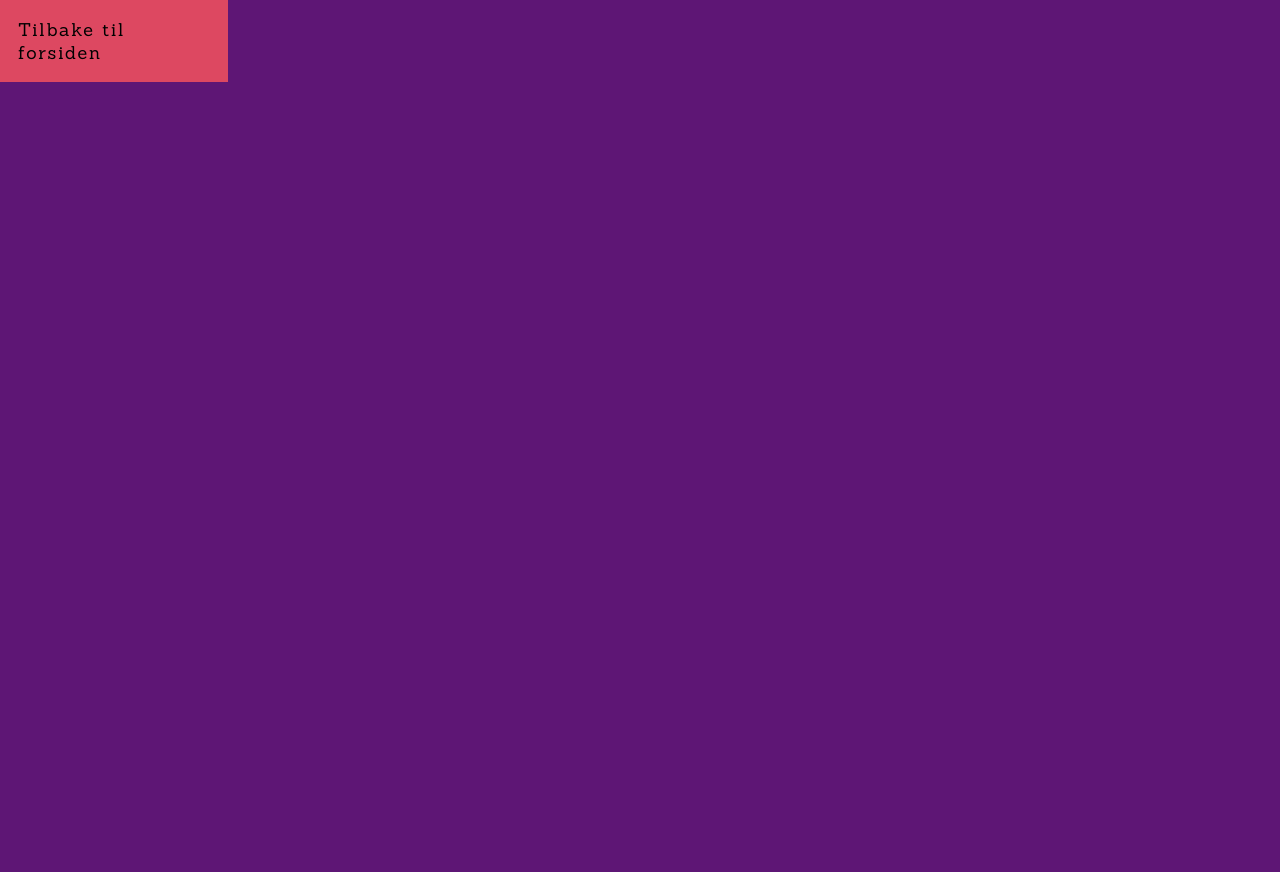
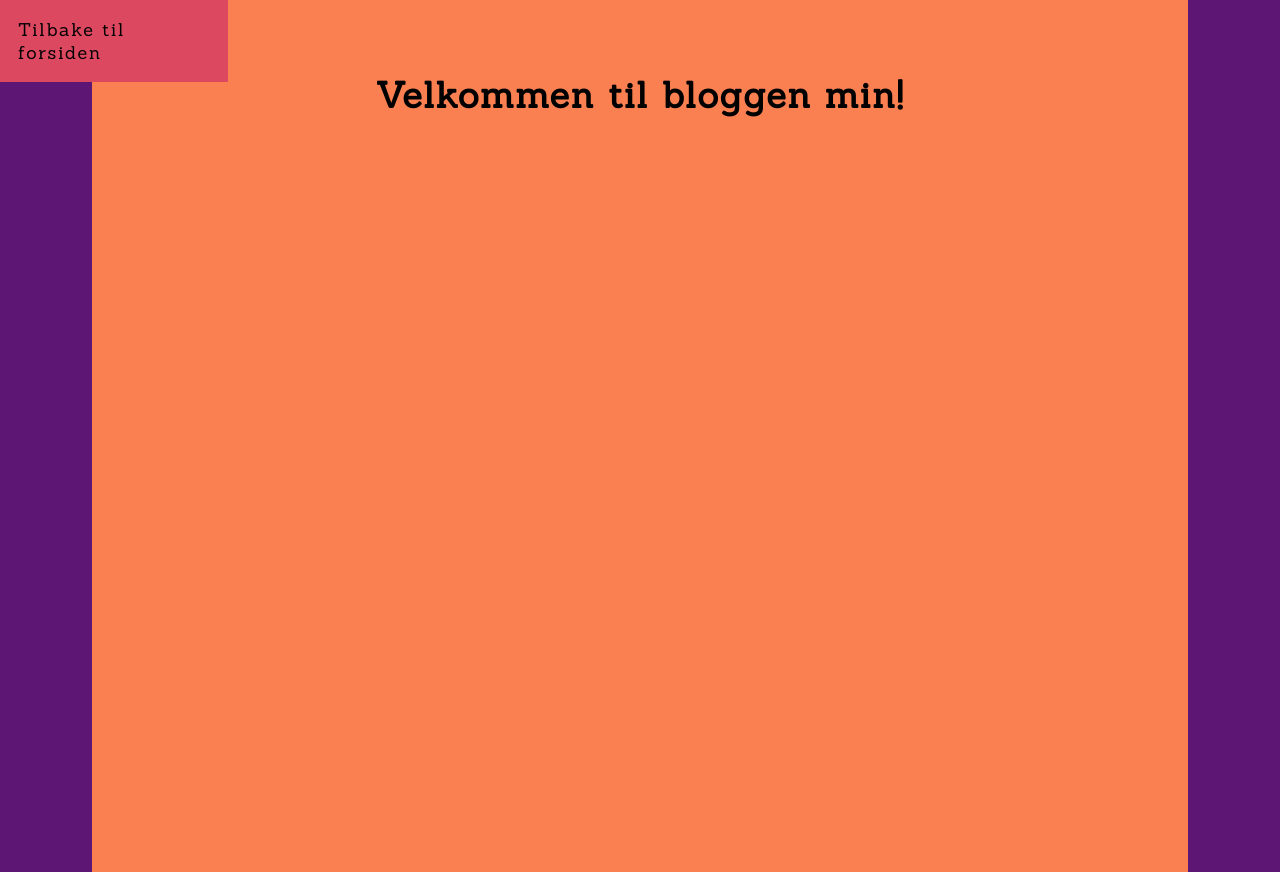
Before and after one commit to EskildVeren/summer24, a React (Vite) app in the folder app/: page /blog in a window 1280 px wide. Before the commit the page ends 800 px from the top, so only its background shows below. Built offline with nearby package versions, Linux system fonts and the light colour scheme.

Commit message:
feat: :clown_face: add type for blogCard mocks

```diff
--- a/app/src/main.tsx
+++ b/app/src/main.tsx
@@ -1,7 +1,7 @@
 import React from "react";
 import ReactDOM from "react-dom/client";
 import "./index.scss";
-import Blog from "./pages/Blog.tsx";
+import { Blog } from "./pages/Blog.tsx";
 import { RouterProvider, createBrowserRouter } from "react-router-dom";
 import ErrorPage from "./pages/ErrorPage.tsx";
 import MainPage from "./pages/MainPage.tsx";
--- a/app/src/pages/blog.tsx
+++ b/app/src/pages/blog.tsx
@@ -2,15 +2,22 @@ import React from "react";
 import ReturnToMainPageButton from "../components/ReturnToMainPageButton";
 import "./blog.scss";
 
-function Blog() {
+export function Blog() {
   return (
     <>
       <ReturnToMainPageButton />
-      <div className="resumeContainer">
-        <div className="pageSection"></div>
+      <div className="pageContainer">
+        <div className="pageSection">
+          <h1>Velkommen til bloggen min!</h1>
+        </div>
+        <div className="blogCardContainer"></div>
       </div>
     </>
   );
 }
 
-export default Blog;
+export type blogCard = {
+  id: number;
+  title: string;
+  imageUrl: string;
+};
```
